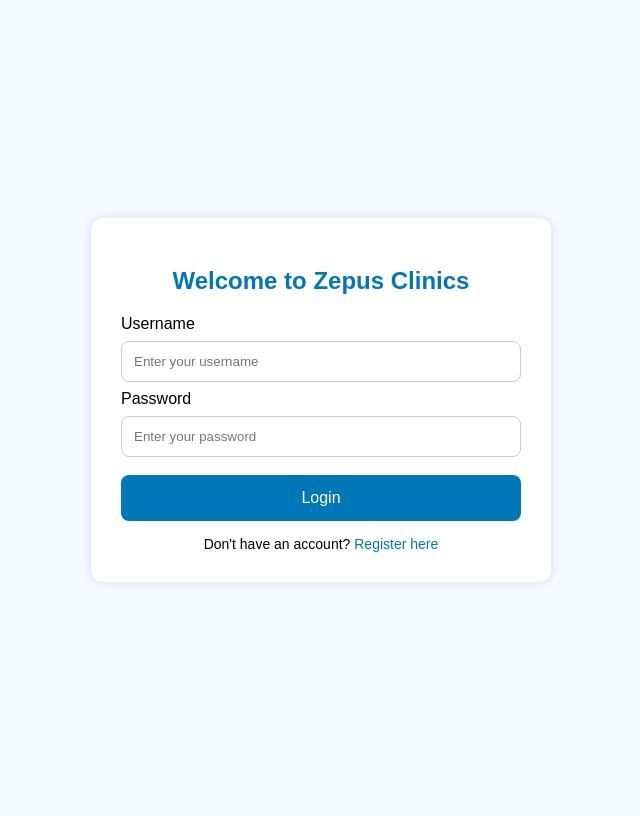
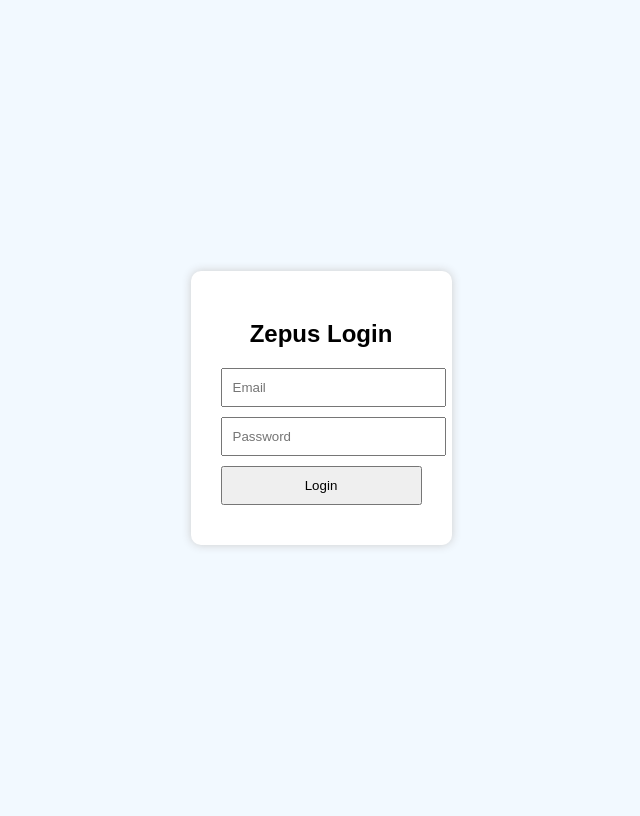
Before and after one commit to uezepue/zepus_flask_app, a Flask app: page / in a window 1280 px wide. Shown: the whole page, without its empty margins (319-959 px from the left). Before the commit the page ends 552 px from the top, so only its background shows below. Run offline with Flask 3, Linux system fonts and the light colour scheme.

Commit message:
Full refresh of ZEPUS Flask app

```diff
--- a/templates/Login.html
+++ b/templates/Login.html
@@ -2,92 +2,40 @@
 <html lang="en">
 <head>
   <meta charset="UTF-8">
-  <title>Zepus Clinics – Login</title>
-  <meta name="viewport" content="width=device-width, initial-scale=1">
+  <title>Zepus Login</title>
   <style>
     body {
       font-family: Arial, sans-serif;
-      background-color: #f4f9ff;
+      background-color: #f2f9ff;
       display: flex;
       justify-content: center;
       align-items: center;
       height: 100vh;
-      margin: 0;
     }
-
-    .login-container {
-      background-color: white;
+    form {
+      background: white;
       padding: 30px;
-      border-radius: 12px;
-      box-shadow: 0 0 10px rgba(0,0,0,0.1);
+      border-radius: 10px;
+      box-shadow: 0 0 10px #ccc;
+    }
+    input, button {
+      display: block;
+      margin: 10px 0;
       width: 100%;
-      max-width: 400px;
+      padding: 10px;
     }
-
-    .login-container h2 {
-      color: #0077b6;
+    h2 {
       text-align: center;
       margin-bottom: 20px;
-    }
-
-    input[type="text"], input[type="password"] {
-      width: 100%;
-      padding: 12px;
-      margin: 8px 0;
-      border: 1px solid #ccc;
-      border-radius: 8px;
-      box-sizing: border-box;
-    }
-
-    button {
-      width: 100%;
-      background-color: #0077b6;
-      color: white;
-      padding: 14px;
-      border: none;
-      border-radius: 8px;
-      font-size: 16px;
-      cursor: pointer;
-      margin-top: 10px;
-    }
-
-    button:hover {
-      background-color: #005f91;
-    }
-
-    .register-link {
-      text-align: center;
-      margin-top: 15px;
-      font-size: 14px;
-    }
-
-    .register-link a {
-      color: #0077b6;
-      text-decoration: none;
-    }
-
-    .register-link a:hover {
-      text-decoration: underline;
     }
   </style>
 </head>
 <body>
-
-  <div class="login-container">
-    <h2>Welcome to Zepus Clinics</h2>
-    <form action="/login" method="POST">
-      <label for="username">Username</label>
-      <input type="text" id="username" name="username" required placeholder="Enter your username">
-
-      <label for="password">Password</label>
-      <input type="password" id="password" name="password" required placeholder="Enter your password">
-
-      <button type="submit">Login</button>
-    </form>
-    <div class="register-link">
-      Don't have an account? <a href="/register">Register here</a>
-    </div>
-  </div>
-
+  <form method="POST" action="/login">
+    <h2>Zepus Login</h2>
+    <input type="email" name="email" placeholder="Email" required />
+    <input type="password" name="password" placeholder="Password" required />
+    <button type="submit">Login</button>
+  </form>
 </body>
 </html>
```
Also changed, not shown: templates/About zepusclinics.html (deleted, +0 -70 lines), templates/Support.html (deleted, +0 -122 lines), templates/layout.html (deleted, +0 -18 lines).
